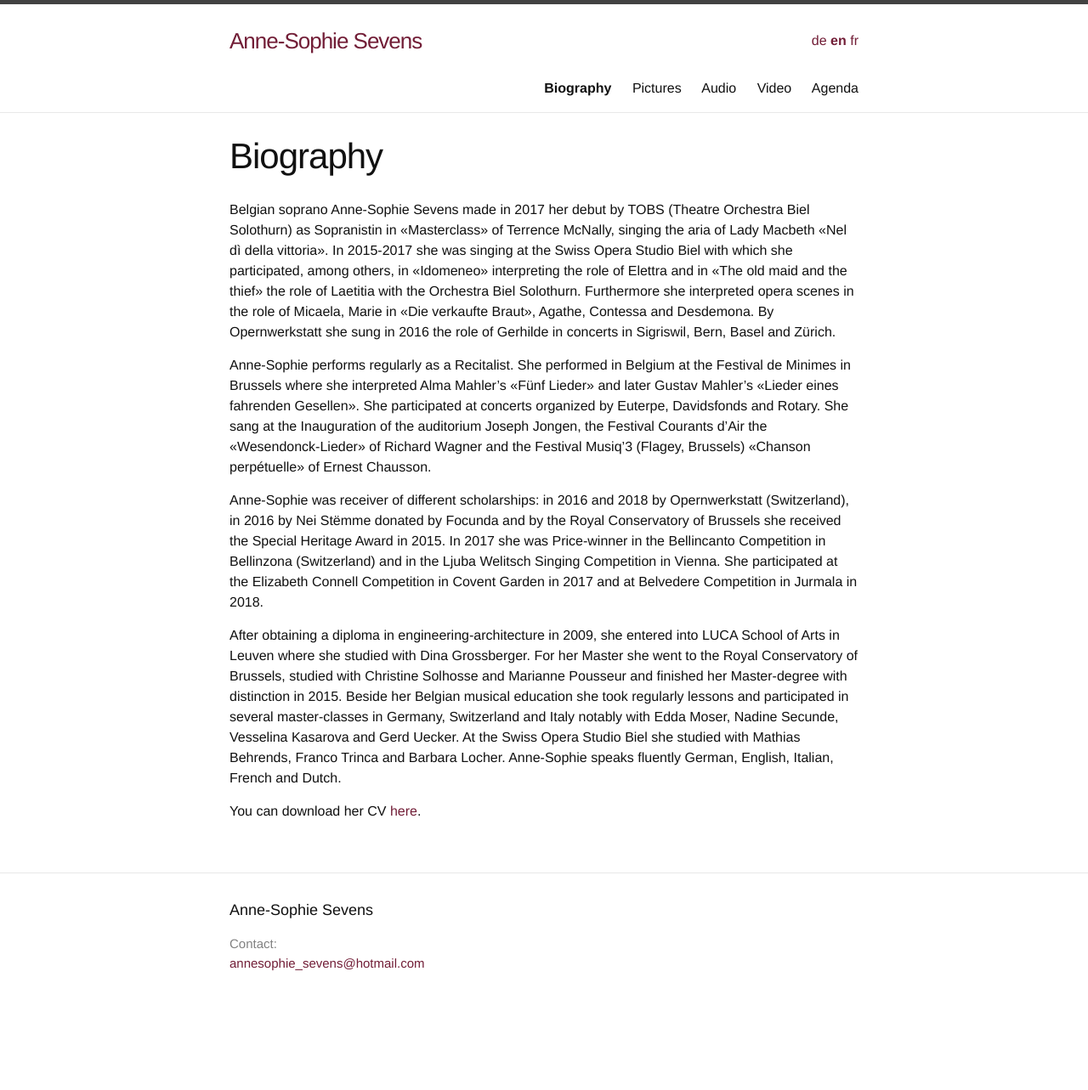
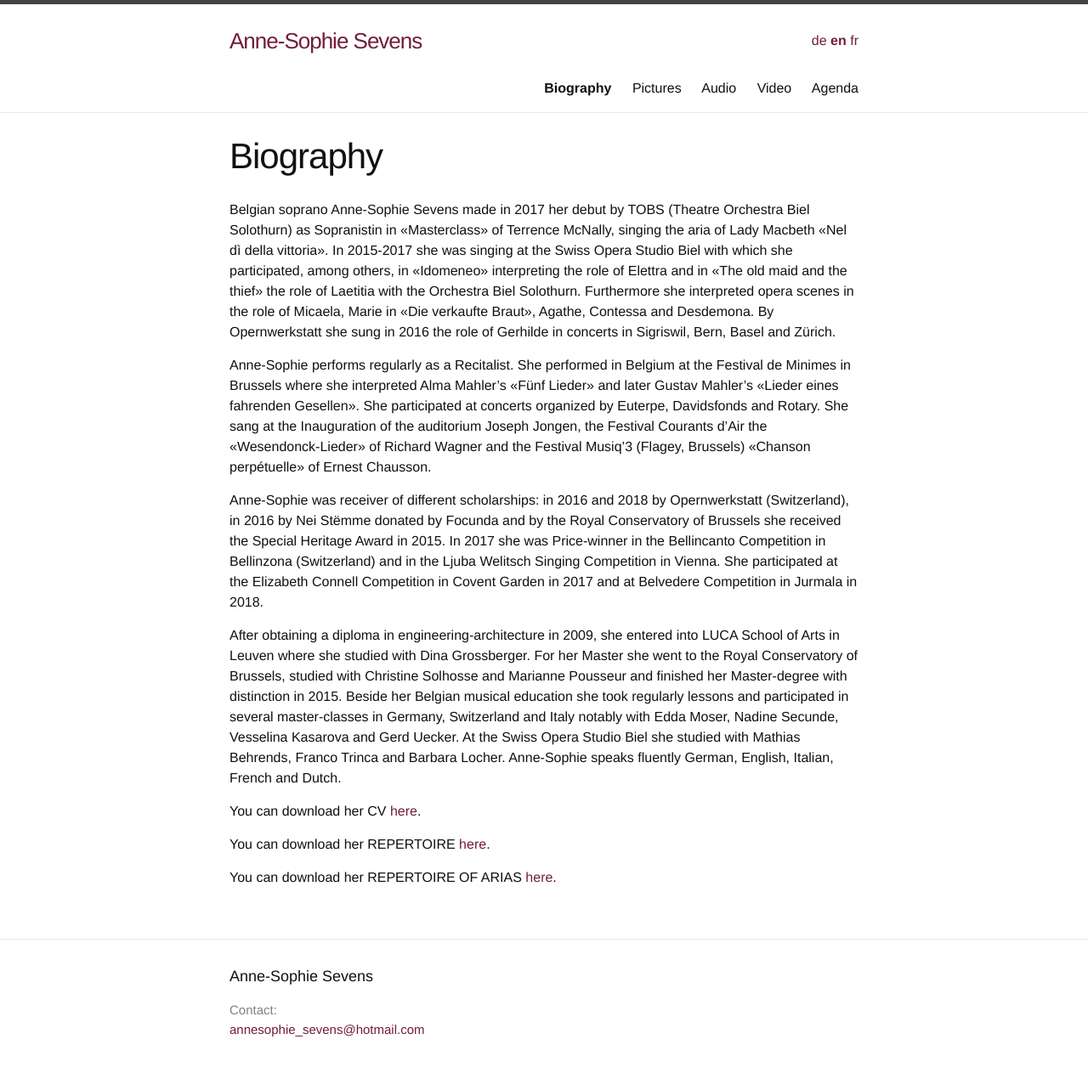
Before and after one commit to annesophie-sevens/annesophie-sevens.github.io, a Jekyll site: the page built from biography-en.md, in a window 1280 px wide. Shown: the whole page at 85% size. Built offline with Jekyll 4.4.1, drawn with Linux system fonts in a browser that asks for light colours; before the commit the page ends 1205 px from its top, so only the background shows below that.

Commit message:
Update biography-en.md

```diff
--- a/biography-en.md
+++ b/biography-en.md
@@ -18,3 +18,7 @@ After obtaining a diploma in engineering-architecture in 2009, she entered into
 
 
 You can download her CV [here]({{ site.baseurl }}/assets/CV.pdf).
+
+You can download her REPERTOIRE [here]({{ site.baseurl }}/assets/REP.pdf).
+
+You can download her REPERTOIRE OF ARIAS [here]({{ site.baseurl }}/assets/ARIAS.pdf).
```
